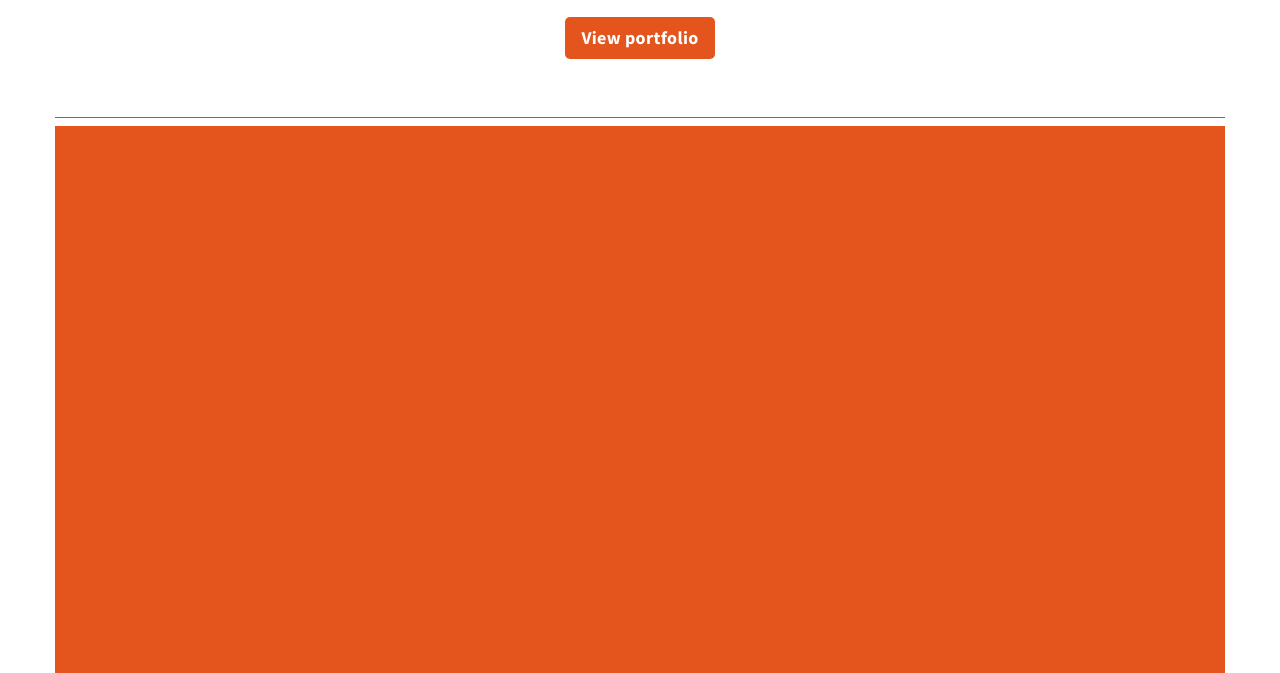
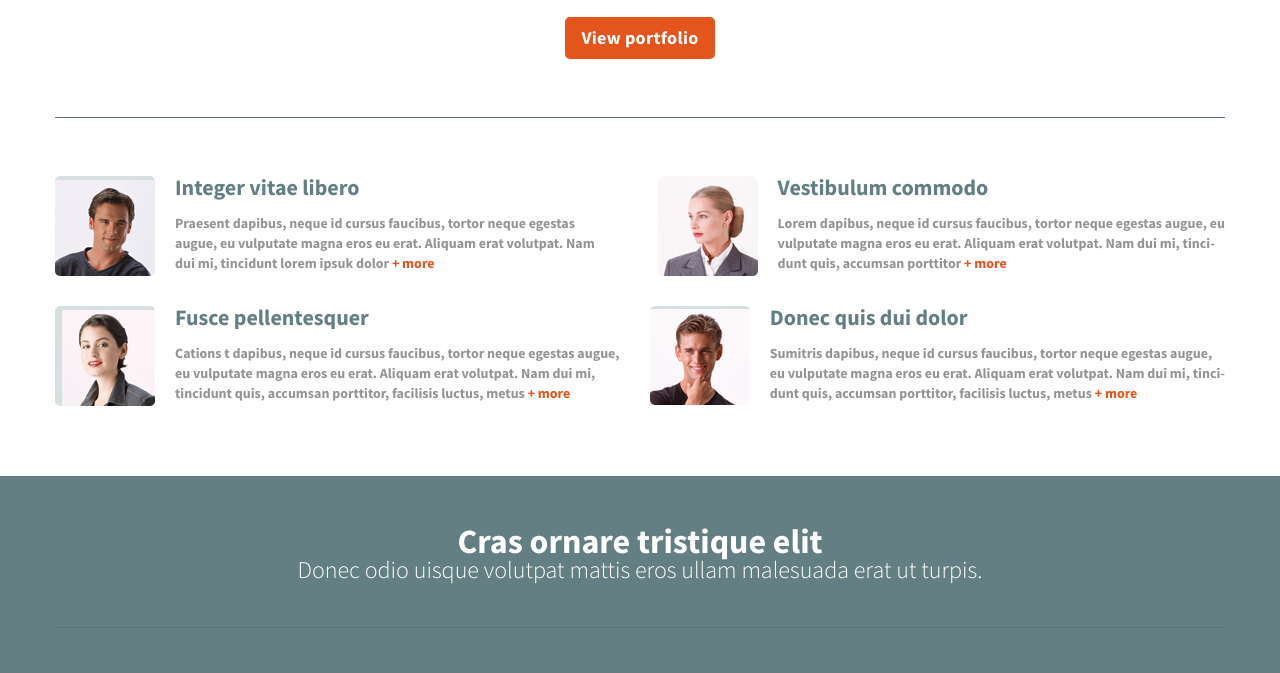
Before and after one commit to KonovalovaVV/html-css, a plain HTML site: page index.html in a window 1280 px wide. Shown: the part 1500-2173 px from the top of the page. Drawn offline with Linux system fonts and the light colour scheme.

Commit message:
Add profiles section.

```diff
--- a/css/content.css
+++ b/css/content.css
@@ -1,10 +1,3 @@
-.content-temp {
-    background-color: #e4551d;
-    max-width: 1170px;
-    margin: 0 auto;
-    height: 864px;
-}
-
 .header-label {
     margin: auto;
     max-width: 1170px;
--- a/css/main.css
+++ b/css/main.css
@@ -167,3 +167,38 @@
     max-width: 1170px;
     margin: auto;
 }
+
+.profile {
+    display: flex;
+    flex-wrap: wrap;
+    padding-top: 50px;
+    padding-bottom: 40px;
+    justify-content: space-between;
+}
+
+.profile__item {
+    display: flex;
+    flex-wrap: nowrap;
+    align-items: flex-start;
+}
+
+.profile__text {
+    display: flex;
+    flex-direction: column;
+    align-content: space-between;
+}
+
+.profile__text-description {
+    text-align: left;
+    margin-top: 15px;
+}
+
+.profile__image {
+    padding-right: 20px;
+    padding-bottom: 30px;
+}
+
+.more-link {
+    color: #e4551d;
+    text-decoration: none;
+}
--- a/index.html
+++ b/index.html
@@ -165,9 +165,54 @@
       <hr class="separator">
     </section>
 
-    <div class="content-temp">
-    </div>
-
+    <section class="section">
+      <div class="profile">
+        <div class="profile__item">
+          <img class="profile__image" src="img/profile1.png" alt="">
+          <div class="profile__text">
+            <h3 class="lead">Integer vitae libero</h3>
+            <p class="profile__text-description description">
+              Praesent dapibus, neque id cursus faucibus, tortor neque egestas <br />
+              augue, eu vulputate magna eros eu erat. Aliquam erat volutpat. Nam <br />
+              dui mi, tincidunt lorem ipsuk dolor <a href="#" class="more-link">+ more</a>
+            </p>
+          </div>
+        </div>
+        <div class="profile__item">
+          <img class="profile__image" src="img/profile2.png" alt="">
+          <div class="profile__text">
+            <h3 class="lead">Vestibulum commodo</h3>
+            <p class="profile__text-description description">
+              Lorem dapibus, neque id cursus faucibus, tortor neque egestas augue, eu <br />
+              vulputate magna eros eu erat. Aliquam erat volutpat. Nam dui mi, tinci-<br />
+              dunt quis, accumsan porttitor <a href="#" class="more-link">+ more</a>
+            </p>
+          </div>
+        </div>
+        <div class="profile__item">
+          <img class="profile__image" src="img/profile3.png" alt="">
+          <div class="profile__text">
+            <h3 class="lead">Fusce pellentesquer</h3>
+            <p class="profile__text-description description">
+              Cations t dapibus, neque id cursus faucibus, tortor neque egestas augue, <br />
+              eu vulputate magna eros eu erat. Aliquam erat volutpat. Nam dui mi, <br />
+              tincidunt quis, accumsan porttitor, facilisis luctus, metus <a href="#" class="more-link">+ more</a>
+            </p>
+          </div>
+        </div>
+        <div class="profile__item">
+          <img class="profile__image" src="img/profile4.png" alt="">
+          <div class="profile__text">
+            <h3 class="lead">Donec quis dui dolor</h3>
+            <p class="profile__text-description description">
+              Sumitris dapibus, neque id cursus faucibus, tortor neque egestas augue, <br />
+              eu vulputate magna eros eu erat. Aliquam erat volutpat. Nam dui mi, tinci-<br />
+              dunt quis, accumsan porttitor, facilisis luctus, metus <a href="#" class="more-link">+ more</a>
+            </p>
+          </div>
+        </div>
+      </div>
+    </section>
   </main>
 
   <footer class="footer">
```
Also changed, not shown: img/profile1.png (added), img/profile2.png (added), img/profile3.png (added), img/profile4.png (added).
